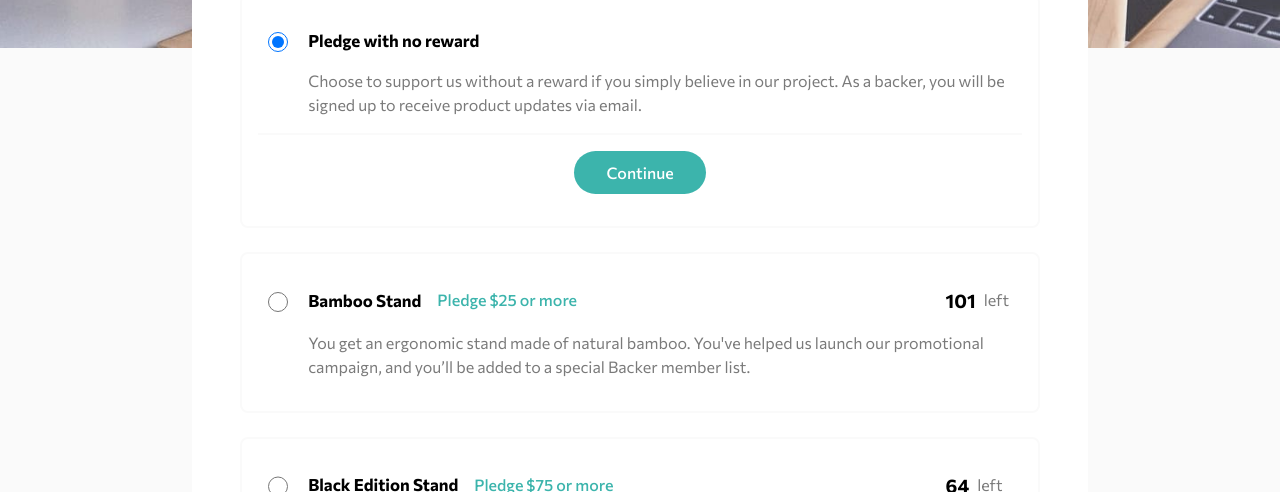
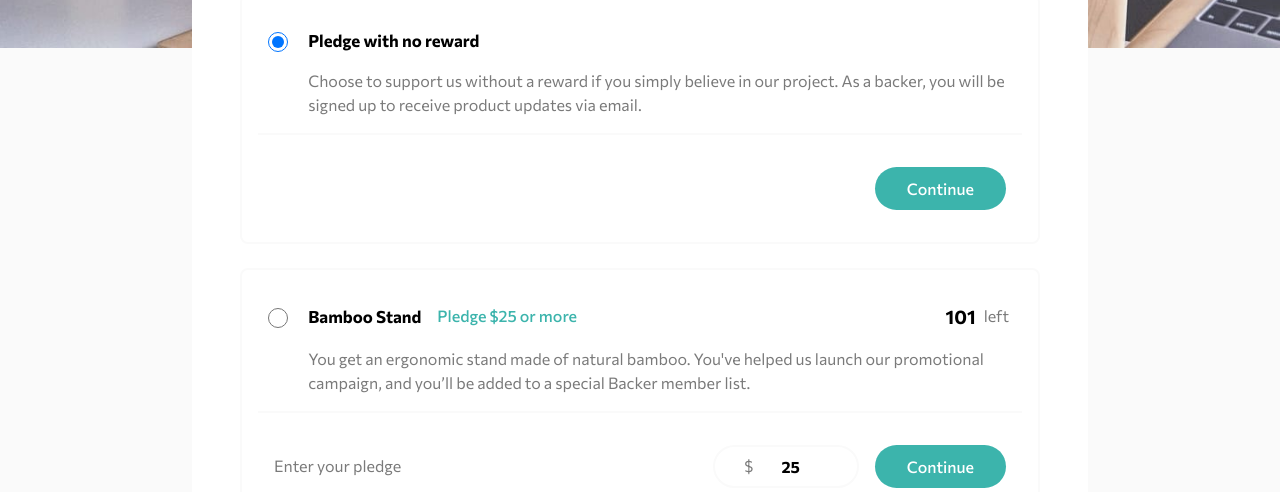
Before and after one commit to wyliemickelson/crowdfunding-product-page, a website built with webpack: page src/template.html in a window 1280 px wide. Both pictures are taken after a click on the button "Back this project". Shown: the part 308-800 px from the top of the page. Built offline with nearby package versions, Linux system fonts and the light colour scheme.

Commit message:
updated desktop selection modal style

```diff
--- a/src/js/events.js
+++ b/src/js/events.js
@@ -7,7 +7,7 @@
 const pledgeTitles = Array.from(document.getElementsByClassName('pledgeTitle'));
 const pledgeDefault = document.getElementById('pledgeDefault');
 
-export function setupListeners() {
+export function setupEventListeners() {
   pledgeRadioBtns.forEach((btn) => btn.addEventListener('click', eventHandlers.pledgeRadioBtnHandler))
 
   tierSelectBtns.forEach((btn) => btn.addEventListener('click', () => {
--- a/src/js/index.js
+++ b/src/js/index.js
@@ -1,4 +1,4 @@
-import { setupListeners } from "./events";
+import { setupEventListeners } from "./events";
 import "../scss/main.scss";
 
-setupListeners();
+setupEventListeners();
--- a/src/scss/components/modals/_selection-modal.scss
+++ b/src/scss/components/modals/_selection-modal.scss
@@ -122,4 +122,21 @@
     grid-column: 2 / 4;
     grid-row: 2 / 3;
   }
+
+  .pledge_inputs {
+    margin: 0;
+    gap: 1rem;
+    justify-content: flex-end;
+  }
+
+  .pledge_confirm {
+    padding-top: 2rem;
+    display: flex;
+    align-items: center;
+    justify-content: space-between;
+  }
+
+  .pledge--noreward {
+    justify-content: flex-end;
+  }
 }
--- a/src/template.html
+++ b/src/template.html
@@ -171,7 +171,7 @@
           </p>
         </div>
 
-        <div class="pledge_confirm hidden">
+        <div class="pledge_confirm pledge--noreward hidden">
           <button>Continue</button>
         </div>
       </section>
```
